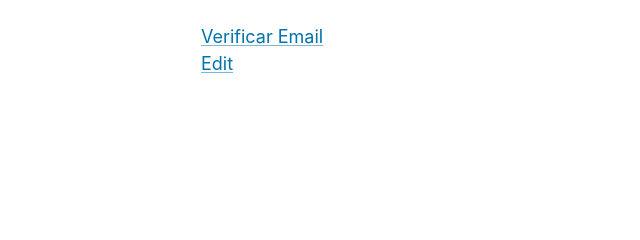
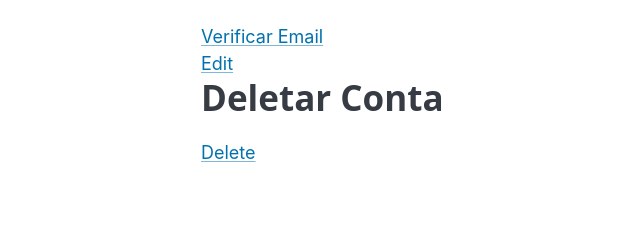
Before and after one commit to dvanael/chat, a Django app: page /perfil/configurar/ in a window 1280 px wide. Shown: the part 328-568 px from the top of the page, without its empty margins (124-764 px from the left). Run offline with Django 5.2, Linux system fonts and the light colour scheme; the visitor is signed in with stand-in values (Sample User, id 1); parts of the project's set-up code (start-up, migrations or seed data) failed here and were passed over; some libraries are stand-ins or nearby versions.

Commit message:
feat: adiciona `profile_delete`

```diff
--- a/app/routes/profile.py
+++ b/app/routes/profile.py
@@ -4,6 +4,7 @@ from app.views.profile import (
     profile_edit,
     profile_settings,
     profile_email_change,
+    profile_delete,
 )
 
 urlpatterns = [
@@ -13,4 +14,5 @@ urlpatterns = [
     path("@<username>/", profile_detail, name="profile_detail"),
     path("configurar/", profile_settings, name="profile_settings"),
     path("email/atualizar/", profile_email_change, name="profile_email_change"),
+    path("deletar/", profile_delete, name="profile_delete"),
 ]
--- a/app/views/profile.py
+++ b/app/views/profile.py
@@ -3,6 +3,7 @@ from django.urls import reverse
 from django.contrib.auth.decorators import login_required
 from django.contrib.auth.models import User
 from django.contrib.auth.views import redirect_to_login
+from django.contrib.auth import logout
 from django.contrib import messages
 from app.forms import ProfileForm, EmailForm
 
@@ -33,7 +34,7 @@ def profile_edit(request):
         form = ProfileForm(request.POST, request.FILES, instance=request.user.profile)
         if form.is_valid():
             form.save()
-            return redirect("profile_detail")
+            return redirect("profile")
 
     if request.path == reverse("profile_onboarding"):
         onboarding = True
@@ -65,21 +66,31 @@ def profile_email_change(request):
         form = EmailForm(request.POST, instance=request.user)
 
         if form.is_valid():
+            email = form.cleaned_data["email"]
 
-            # Check if the email already exists
-            email = form.cleaned_data["email"]
             if User.objects.filter(email=email).exclude(id=request.user.id).exists():
                 messages.warning(request, f"{email} is already in use.")
                 return redirect("profile_settings")
 
             form.save()
-
-            # Then Signal updates emailaddress and set verified to False
-
-            # Then send confirmation email
             messages.success(request, "Saved")
             return redirect("profile_settings")
+
         else:
             messages.warning(request, "Form not valid")
             return redirect("profile_settings")
     return redirect("index")
+
+
+def profile_delete(request):
+    template_name = "profile/delete.html"
+    context = {}
+    user = request.user
+
+    if request.method == "POST":
+        logout(request)
+        user.delete()
+        messages.success(request, "Sua conta foi excluída. Até mais.")
+        return redirect("index")
+
+    return render(request, template_name, context)
--- a/templates/profile/settings.html
+++ b/templates/profile/settings.html
@@ -25,5 +25,9 @@
       Edit
     </a>
   </div>
+  <div class="">
+    <h2>Deletar Conta</h2>
+    <a href="{% url 'profile_delete' %}">Delete</a>
+  </div>
 </main>
 {% endblock content %}
```
Also changed, not shown: templates/profile/delete.html (added, +14 -0 lines).
